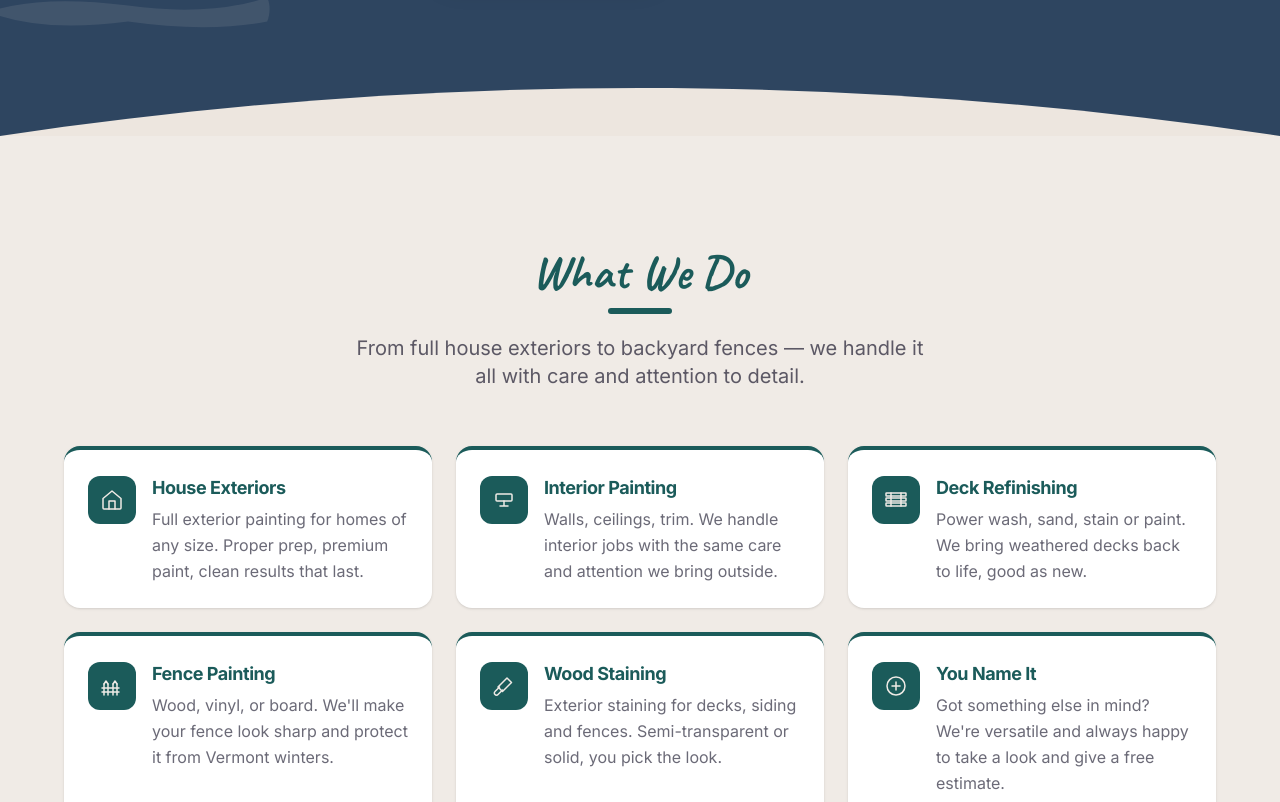
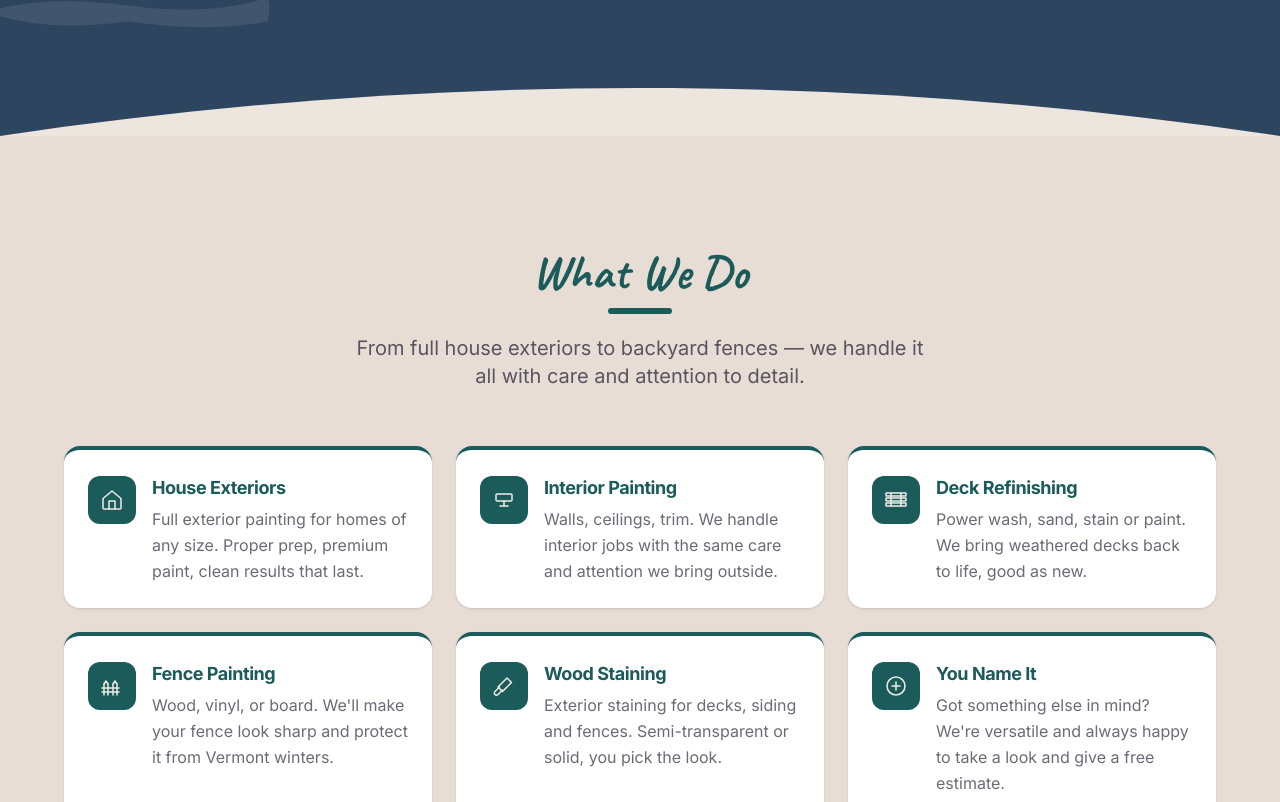
Before and after one commit to bossola2/still-painting-co, a Next.js app: page / in a window 1280 px wide. Shown: the part 758-1560 px from the top of the page. Built offline with nearby package versions, Linux system fonts and the light colour scheme.

Commit message:
Match services background to testimonials

```diff
--- a/app/page.tsx
+++ b/app/page.tsx
@@ -199,7 +199,7 @@ export default function Home() {
       </section>
 
       {/* ── SERVICES ── */}
-      <section className="py-20 sm:py-28 px-4 sm:px-8 bg-stone-light" id="services">
+      <section className="py-20 sm:py-28 px-4 sm:px-8 bg-stone" id="services">
         <div className="max-w-6xl mx-auto">
           <div className="text-center mb-14">
             <h2 className="font-display text-4xl sm:text-5xl font-bold text-slate mb-3">
```
